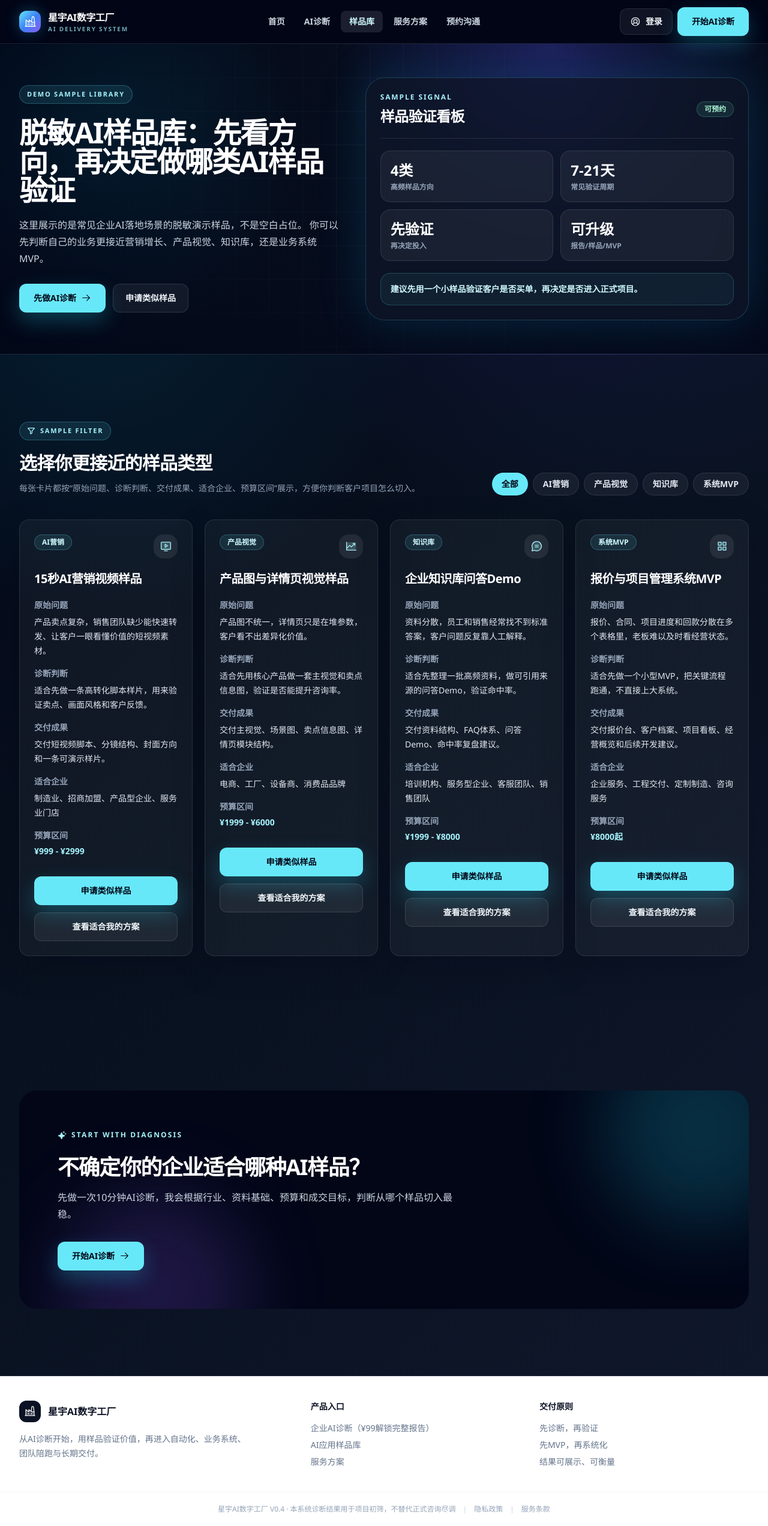
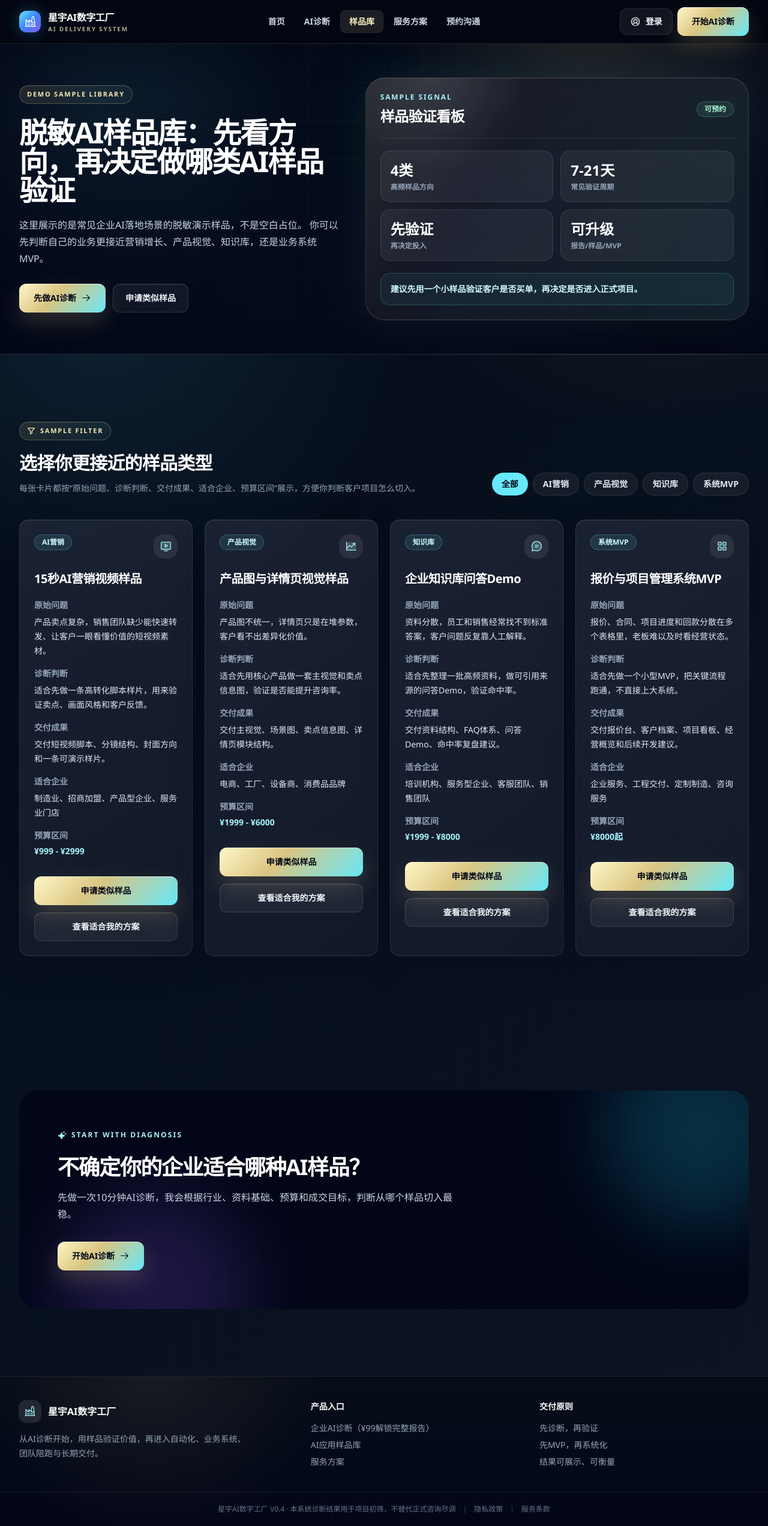
Before and after one commit to wuyanji5566/enterprise-ai-diagnosis, a Next.js app: page /samples in a window 1280 px wide. Shown: the whole page at 60% size. Built offline with nearby package versions, Linux system fonts and the light colour scheme.

Commit message:
Upgrade public frontend visual polish

```diff
--- a/app/globals.css
+++ b/app/globals.css
@@ -6,6 +6,13 @@
   color-scheme: light;
   --background: #020617;
   --foreground: #0b1224;
+  --ai-obsidian: #030711;
+  --ai-carbon: #0a1020;
+  --ai-panel: rgba(15, 23, 42, 0.72);
+  --ai-line: rgba(218, 197, 129, 0.18);
+  --ai-gold: #dac581;
+  --ai-gold-soft: #f3e6b3;
+  --ai-cyan: #67e8f9;
 }
 
 * {
@@ -101,32 +108,33 @@ a {
 
   .ai-hero-bg {
     background:
-      radial-gradient(circle at 72% 0%, rgba(79, 70, 229, 0.36), transparent 34%),
-      radial-gradient(circle at 12% 34%, rgba(6, 182, 212, 0.18), transparent 30%),
-      linear-gradient(135deg, #020617 0%, #08111f 46%, #0f172a 100%);
+      radial-gradient(circle at 80% -10%, rgba(218, 197, 129, 0.2), transparent 32%),
+      radial-gradient(circle at 12% 24%, rgba(103, 232, 249, 0.14), transparent 28%),
+      radial-gradient(circle at 64% 72%, rgba(79, 70, 229, 0.14), transparent 34%),
+      linear-gradient(135deg, #020617 0%, #06101e 43%, #0d1322 100%);
   }
 
   .ai-page-bg {
     background:
-      radial-gradient(circle at 78% 4%, rgba(79, 70, 229, 0.18), transparent 30%),
-      radial-gradient(circle at 12% 18%, rgba(6, 182, 212, 0.12), transparent 26%),
-      linear-gradient(135deg, #020617 0%, #08111f 48%, #0f172a 100%);
+      radial-gradient(circle at 84% 0%, rgba(218, 197, 129, 0.13), transparent 26%),
+      radial-gradient(circle at 12% 18%, rgba(103, 232, 249, 0.11), transparent 26%),
+      linear-gradient(135deg, #020617 0%, #07101d 48%, #0c1322 100%);
   }
 
   .ai-grid-overlay {
     position: absolute;
     inset: 0;
     background-image:
-      linear-gradient(rgba(148, 163, 184, 0.08) 1px, transparent 1px),
-      linear-gradient(90deg, rgba(148, 163, 184, 0.08) 1px, transparent 1px);
-    background-size: 56px 56px;
+      linear-gradient(rgba(218, 197, 129, 0.06) 1px, transparent 1px),
+      linear-gradient(90deg, rgba(103, 232, 249, 0.055) 1px, transparent 1px);
+    background-size: 64px 64px;
     mask-image: radial-gradient(circle at 50% 34%, black, transparent 72%);
   }
 
   .ai-noise {
     position: absolute;
     inset: 0;
-    opacity: 0.11;
+    opacity: 0.14;
     background-image:
       radial-gradient(circle at 20% 30%, rgba(255, 255, 255, 0.18) 0 1px, transparent 1px),
       radial-gradient(circle at 80% 70%, rgba(255, 255, 255, 0.12) 0 1px, transparent 1px);
@@ -151,38 +159,149 @@ a {
   }
 
   .ai-glow-cyan {
-    background: rgba(6, 182, 212, 0.22);
+    background: rgba(103, 232, 249, 0.18);
   }
 
   .ai-glow-violet {
-    background: rgba(124, 58, 237, 0.28);
+    background: rgba(218, 197, 129, 0.16);
   }
 
   .ai-eyebrow {
-    @apply inline-flex items-center gap-2 rounded-full border border-cyan-300/25 bg-cyan-300/10 px-3 py-1.5 text-[11px] font-black uppercase tracking-[0.16em] text-cyan-200;
+    @apply inline-flex items-center gap-2 rounded-full border px-3 py-1.5 text-[11px] font-black uppercase tracking-[0.16em];
+    border-color: rgba(218, 197, 129, 0.28);
+    background: linear-gradient(135deg, rgba(218, 197, 129, 0.13), rgba(103, 232, 249, 0.06));
+    color: var(--ai-gold-soft);
+    box-shadow: inset 0 1px 0 rgba(255, 255, 255, 0.08);
   }
 
   .ai-gradient-text {
-    background: linear-gradient(90deg, #e0f2fe 0%, #67e8f9 38%, #c4b5fd 76%, #ffffff 100%);
+    background: linear-gradient(90deg, #ffffff 0%, #f3e6b3 34%, #67e8f9 68%, #ffffff 100%);
     -webkit-background-clip: text;
     background-clip: text;
     color: transparent;
   }
 
   .ai-dashboard-card {
-    @apply relative overflow-hidden rounded-[32px] border border-cyan-300/20 bg-slate-900/70 text-white shadow-[0_0_80px_rgba(14,165,233,.18)] backdrop-blur-xl;
+    @apply relative overflow-hidden rounded-[32px] text-white backdrop-blur-xl;
+    border: 1px solid rgba(218, 197, 129, 0.18);
+    background:
+      linear-gradient(145deg, rgba(255, 255, 255, 0.08), rgba(255, 255, 255, 0.025)),
+      rgba(8, 13, 25, 0.82);
+    box-shadow:
+      inset 0 1px 0 rgba(255, 255, 255, 0.1),
+      inset 0 -1px 0 rgba(218, 197, 129, 0.06),
+      0 34px 110px rgba(0, 0, 0, 0.38),
+      0 0 70px rgba(103, 232, 249, 0.1);
+  }
+
+  .ai-dashboard-card::before {
+    content: "";
+    position: absolute;
+    inset: 0;
+    pointer-events: none;
+    background:
+      radial-gradient(circle at 18% 0%, rgba(255, 255, 255, 0.12), transparent 24%),
+      linear-gradient(120deg, rgba(218, 197, 129, 0.08), transparent 30%, rgba(103, 232, 249, 0.08));
+    opacity: 0.9;
+  }
+
+  .ai-dashboard-card > * {
+    position: relative;
+    z-index: 1;
   }
 
   .ai-surface-card {
-    @apply rounded-2xl border border-white/10 bg-white/[.045] shadow-[0_18px_55px_rgba(2,6,23,.22)] transition duration-300 hover:-translate-y-1 hover:border-cyan-300/25 hover:bg-cyan-300/[.07] hover:shadow-[0_28px_75px_rgba(14,165,233,.16)];
+    @apply rounded-2xl transition duration-300;
+    border: 1px solid rgba(218, 197, 129, 0.12);
+    background:
+      linear-gradient(145deg, rgba(255, 255, 255, 0.065), rgba(255, 255, 255, 0.025)),
+      rgba(15, 23, 42, 0.55);
+    box-shadow:
+      inset 0 1px 0 rgba(255, 255, 255, 0.08),
+      0 18px 55px rgba(2, 6, 23, 0.24);
+  }
+
+  .ai-surface-card:hover {
+    transform: translateY(-4px);
+    border-color: rgba(218, 197, 129, 0.3);
+    background:
+      linear-gradient(145deg, rgba(218, 197, 129, 0.09), rgba(103, 232, 249, 0.045)),
+      rgba(15, 23, 42, 0.68);
+    box-shadow:
+      inset 0 1px 0 rgba(255, 255, 255, 0.12),
+      0 28px 80px rgba(0, 0, 0, 0.32),
+      0 0 52px rgba(218, 197, 129, 0.08);
   }
 
   .ai-primary-button {
-    @apply inline-flex min-h-12 items-center justify-center gap-2 rounded-xl bg-cyan-300 px-6 py-3 text-sm font-black text-slate-950 shadow-[0_14px_34px_rgba(34,211,238,.26)] transition duration-200 hover:-translate-y-0.5 hover:bg-cyan-200 hover:shadow-[0_18px_44px_rgba(34,211,238,.36)] focus:outline-none focus:ring-4 focus:ring-cyan-300/20 disabled:cursor-not-allowed disabled:opacity-60;
+    @apply inline-flex min-h-12 items-center justify-center gap-2 rounded-xl px-6 py-3 text-sm font-black text-slate-950 transition duration-200 focus:outline-none disabled:cursor-not-allowed disabled:opacity-60;
+    background: linear-gradient(135deg, #fff7c8 0%, #dac581 42%, #67e8f9 100%);
+    box-shadow:
+      0 16px 36px rgba(218, 197, 129, 0.2),
+      inset 0 1px 0 rgba(255, 255, 255, 0.55);
+  }
+
+  .ai-primary-button:hover {
+    transform: translateY(-2px);
+    filter: brightness(1.04);
+    box-shadow:
+      0 22px 52px rgba(218, 197, 129, 0.28),
+      0 0 36px rgba(103, 232, 249, 0.16),
+      inset 0 1px 0 rgba(255, 255, 255, 0.62);
+  }
+
+  .ai-primary-button:active {
+    transform: translateY(1px) scale(0.99);
+  }
+
+  .ai-primary-button:focus-visible {
+    box-shadow:
+      0 0 0 4px rgba(218, 197, 129, 0.16),
+      0 16px 36px rgba(218, 197, 129, 0.2);
   }
 
   .ai-secondary-button {
-    @apply inline-flex min-h-12 items-center justify-center gap-2 rounded-xl border border-white/[.12] bg-white/[.06] px-5 py-3 text-sm font-bold text-slate-100 transition hover:-translate-y-0.5 hover:border-cyan-300/30 hover:bg-white/[.1] focus:outline-none focus:ring-4 focus:ring-cyan-300/10 disabled:cursor-not-allowed disabled:opacity-50;
+    @apply inline-flex min-h-12 items-center justify-center gap-2 rounded-xl px-5 py-3 text-sm font-bold text-slate-100 transition focus:outline-none disabled:cursor-not-allowed disabled:opacity-50;
+    border: 1px solid rgba(218, 197, 129, 0.16);
+    background: rgba(255, 255, 255, 0.055);
+    box-shadow: inset 0 1px 0 rgba(255, 255, 255, 0.08);
+  }
+
+  .ai-secondary-button:hover {
+    transform: translateY(-2px);
+    border-color: rgba(218, 197, 129, 0.32);
+    background: rgba(218, 197, 129, 0.08);
+  }
+
+  .ai-secondary-button:active {
+    transform: translateY(1px) scale(0.99);
+  }
+
+  .ai-secondary-button:focus-visible {
+    box-shadow: 0 0 0 4px rgba(218, 197, 129, 0.12);
+  }
+
+  .ai-lux-header {
+    border-bottom: 1px solid rgba(218, 197, 129, 0.13);
+    background:
+      linear-gradient(180deg, rgba(3, 7, 17, 0.92), rgba(3, 7, 17, 0.82));
+    box-shadow: 0 18px 60px rgba(0, 0, 0, 0.18);
+  }
+
+  .ai-lux-footer {
+    border-top: 1px solid rgba(218, 197, 129, 0.14);
+    background:
+      radial-gradient(circle at 20% 0%, rgba(218, 197, 129, 0.08), transparent 26%),
+      linear-gradient(180deg, #070d19, #020617);
+    color: #e5e7eb;
+  }
+
+  .ai-reveal {
+    animation: ai-reveal 700ms cubic-bezier(.2, .75, .2, 1) both;
+  }
+
+  .ai-float {
+    animation: ai-float 5.5s ease-in-out infinite;
   }
 
   .ai-upload-zone {
@@ -193,10 +312,34 @@ a {
     .ai-primary-button,
     .ai-secondary-button,
     .ai-surface-card,
-    .ai-upload-zone {
+    .ai-upload-zone,
+    .ai-reveal,
+    .ai-float {
       transform: none !important;
+      animation: none !important;
       transition-duration: 0.01ms !important;
     }
+  }
+}
+
+@keyframes ai-reveal {
+  from {
+    opacity: 0;
+    transform: translateY(18px);
+  }
+  to {
+    opacity: 1;
+    transform: translateY(0);
+  }
+}
+
+@keyframes ai-float {
+  0%,
+  100% {
+    transform: translateY(0);
+  }
+  50% {
+    transform: translateY(-8px);
   }
 }
 
--- a/components/SiteFooter.tsx
+++ b/components/SiteFooter.tsx
@@ -4,42 +4,42 @@ import { siteConfig } from "@/lib/site-config";
 
 export function SiteFooter() {
   return (
-    <footer className="border-t border-slate-200 bg-white">
+    <footer className="ai-lux-footer">
       <div className="page-shell grid gap-8 py-10 md:grid-cols-[1.3fr_1fr_1fr]">
         <div>
           <div className="flex items-center gap-3">
-            <span className="grid size-9 place-items-center rounded-xl bg-ink text-white">
+            <span className="grid size-9 place-items-center rounded-xl bg-white/10 text-cyan-200 ring-1 ring-white/10">
               <Factory size={20} weight="duotone" />
             </span>
-            <span className="font-bold text-ink">{siteConfig.brandName}</span>
+            <span className="font-bold text-white">{siteConfig.brandName}</span>
           </div>
-          <p className="mt-4 max-w-sm text-sm leading-6 text-slate-500">
+          <p className="mt-4 max-w-sm text-sm leading-6 text-slate-400">
             从AI诊断开始，用样品验证价值，再进入自动化、业务系统、团队陪跑与长期交付。
           </p>
         </div>
         <div>
-          <p className="text-sm font-bold text-ink">产品入口</p>
-          <div className="mt-4 grid gap-2 text-sm text-slate-500">
+          <p className="text-sm font-bold text-white">产品入口</p>
+          <div className="mt-4 grid gap-2 text-sm text-slate-400">
             <Link href="/diagnosis">企业AI诊断（¥99解锁完整报告）</Link>
             <Link href="/samples">AI应用样品库</Link>
             <Link href="/services">服务方案</Link>
           </div>
         </div>
         <div>
-          <p className="text-sm font-bold text-ink">交付原则</p>
-          <div className="mt-4 grid gap-2 text-sm text-slate-500">
+          <p className="text-sm font-bold text-white">交付原则</p>
+          <div className="mt-4 grid gap-2 text-sm text-slate-400">
             <span>先诊断，再验证</span>
             <span>先MVP，再系统化</span>
             <span>结果可展示、可衡量</span>
           </div>
         </div>
       </div>
-      <div className="border-t border-slate-100 py-5 text-center text-xs text-slate-400 flex flex-wrap items-center justify-center gap-3">
+      <div className="flex flex-wrap items-center justify-center gap-3 border-t border-white/10 py-5 text-center text-xs text-slate-500">
         <span>{siteConfig.brandName} V0.4 · 本系统诊断结果用于项目初筛，不替代正式咨询尽调</span>
-        <span className="text-slate-300">|</span>
-        <Link href="/privacy" className="hover:text-slate-600 transition-colors">隐私政策</Link>
-        <span className="text-slate-300">|</span>
-        <Link href="/terms" className="hover:text-slate-600 transition-colors">服务条款</Link>
+        <span className="text-slate-700">|</span>
+        <Link href="/privacy" className="transition-colors hover:text-slate-200">隐私政策</Link>
+        <span className="text-slate-700">|</span>
+        <Link href="/terms" className="transition-colors hover:text-slate-200">服务条款</Link>
       </div>
     </footer>
   );
--- a/components/SiteHeader.tsx
+++ b/components/SiteHeader.tsx
@@ -56,7 +56,7 @@ export function SiteHeader() {
 
   return (
     <>
-      <header className="sticky top-0 z-50 border-b border-white/10 bg-slate-950/[.88] text-white backdrop-blur-xl">
+      <header className="ai-lux-header sticky top-0 z-50 text-white backdrop-blur-xl">
         <div className="page-shell flex h-[72px] items-center justify-between">
           <Link href="/" className="flex items-center gap-3" onClick={() => setOpen(false)}>
             <span className="grid size-9 place-items-center rounded-xl bg-gradient-to-br from-cyan-300 via-blue-500 to-violet-500 text-white shadow-[0_0_24px_rgba(56,189,248,.32)]">
@@ -66,7 +66,7 @@ export function SiteHeader() {
               <span className="block text-[15px] font-black tracking-tight text-white sm:text-base">
                 {siteConfig.brandName}
               </span>
-              <span className="hidden text-[10px] font-bold uppercase tracking-[0.18em] text-cyan-200/70 sm:block">
+              <span className="hidden text-[10px] font-bold uppercase tracking-[0.18em] text-amber-100/70 sm:block">
                 AI Delivery System
               </span>
             </span>
@@ -82,7 +82,7 @@ export function SiteHeader() {
                   className={cn(
                     "rounded-lg px-3.5 py-2 text-sm font-semibold transition",
                     active
-                      ? "bg-white/10 text-cyan-100"
+                      ? "bg-amber-100/10 text-amber-100 ring-1 ring-amber-100/15"
                       : "text-slate-300 hover:bg-white/[.08] hover:text-white"
                   )}
                 >
```
Also changed, not shown: components/HeroSection.tsx (+5 -5 lines).
